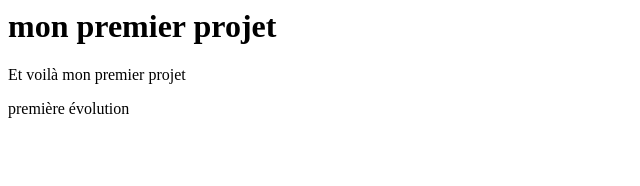
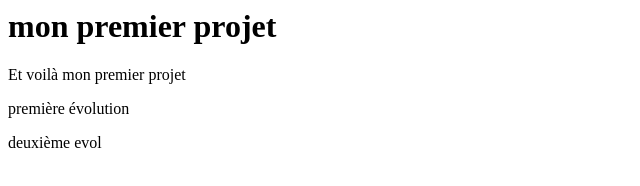
Before and after one commit to alexlepoutre/alex-nginx, a plain HTML site: page mes-sources/index.html in a window 1280 px wide. Shown: the whole page, without its empty margins (0-640 px from the left). Drawn offline with Linux system fonts and the light colour scheme.

Commit message:
deuxième commit

```diff
--- a/mes-sources/index.html
+++ b/mes-sources/index.html
@@ -1,3 +1,4 @@
 <h1>mon premier projet</h1>
 <p>Et voilà mon premier projet</p>
 <p>première évolution</p>
+<p>deuxième evol</p>
```
